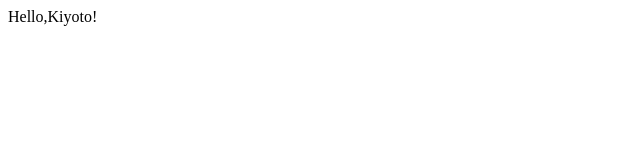
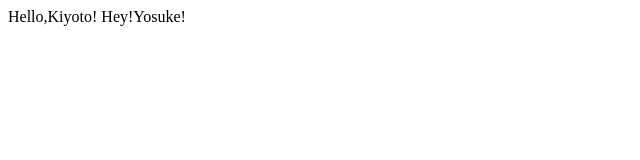
Before and after one commit to ieie0727/gitHubTest, a plain HTML site: page index.html in a window 1280 px wide. Shown: the whole page, without its empty margins (0-640 px from the left). Drawn offline with Linux system fonts and the light colour scheme.

Commit message:
Update index.html

```diff
--- a/index.html
+++ b/index.html
@@ -8,5 +8,6 @@
 </head>
 <body>
   Hello,Kiyoto!
+  Hey!Yosuke!
 </body>
 </html>
```
